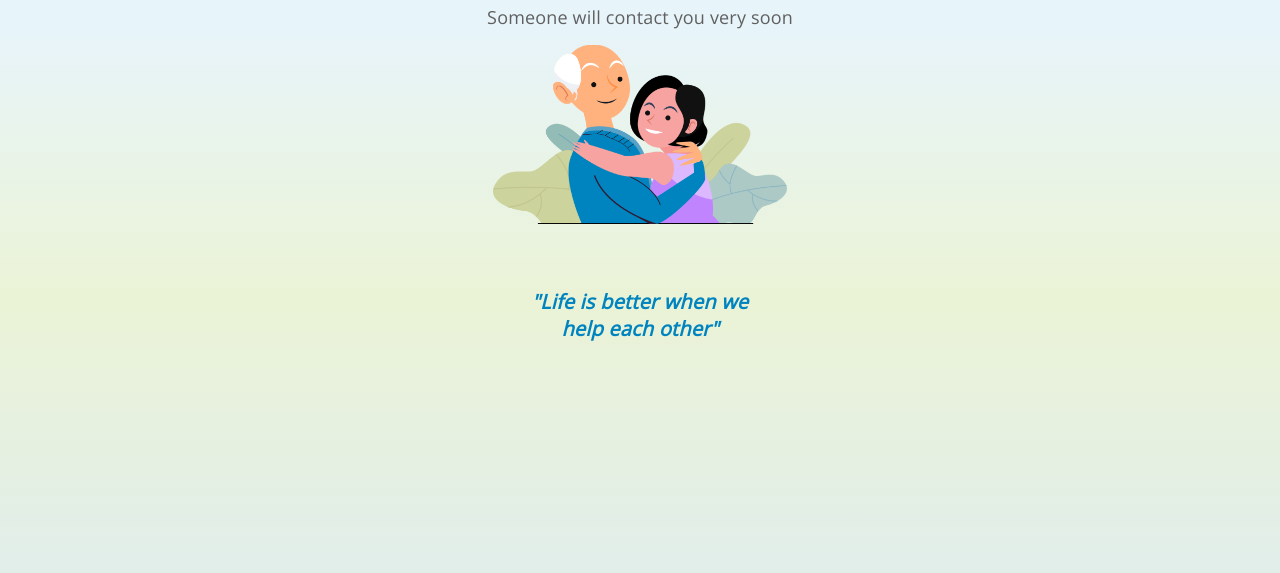
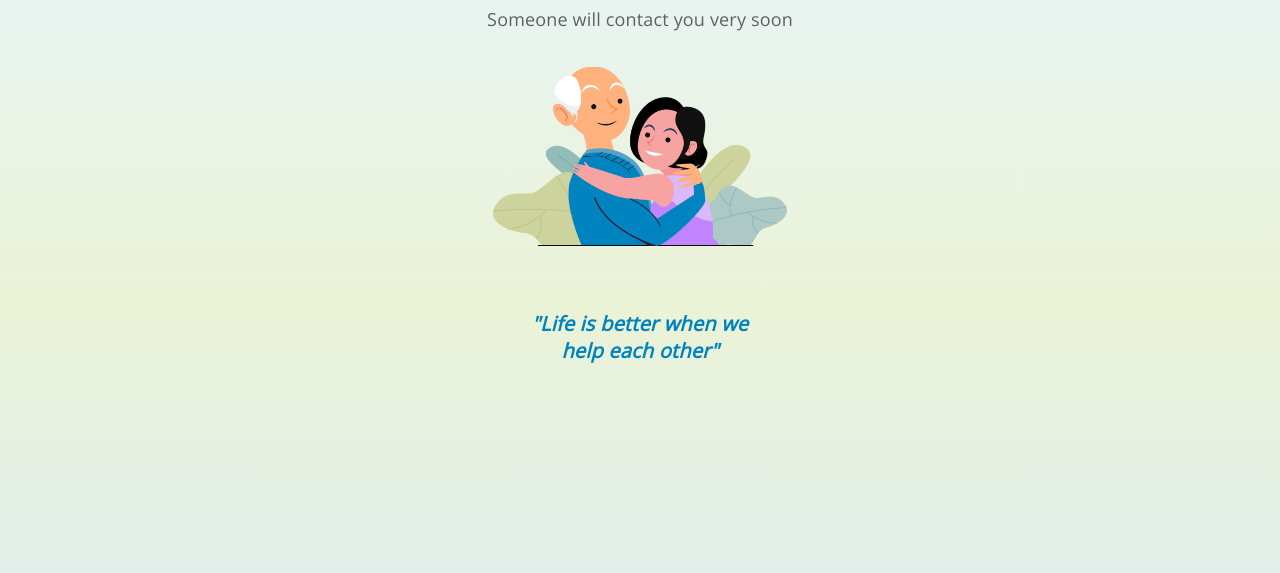
Before and after one commit to haidertoqeer/calmtagMobile, a plain HTML site: page thanks.html in a window 1280 px wide. Shown: the part 99-672 px from the top of the page. Drawn offline with nearby package versions, Linux system fonts and the light colour scheme.

Commit message:
feedback

```diff
--- a/assets/css/style.css
+++ b/assets/css/style.css
@@ -1,8 +1,11 @@
 body{
-    background: transparent url(../images/BG.svg) 100% 100% repeat padding-box;
+/*    background: transparent url(../images/BG.svg) 100% 100% repeat padding-box;*/
+/*    background: url(../images/BG.svg);*/
     height: 100vh;
     width: 100vw;
     overflow: hidden;
+    background: rgb(231,244,250);
+    background: linear-gradient(180deg, rgba(231,244,250,1) 0%, rgba(235,243,214,1) 50%, rgba(220,235,243,1) 100%);
 }
 .content{
 /*	background: #E7F4FA;*/
@@ -35,7 +38,11 @@ body{
     font: normal normal normal 18px/24px Open Sans;
     letter-spacing: 0.17px;
     color: #606060;
-    opacity: 1
+    opacity: 1;
+    max-width: 334px;
+    margin: auto;
+    margin-bottom: 20px;
+    margin-top: 10px;
 }
 .cst-h4{
 	color: #606060;
@@ -113,7 +120,7 @@ select {
 	height: 20px;
 	margin-left: 40px;
 	position: absolute;
-	    right: 55px;
+	    right: 50px;
     top: 0px;
     height: 49px;
 }
--- a/thanks.html
+++ b/thanks.html
@@ -33,7 +33,7 @@
 						<div class="col-lg-12 text-center">
 							<h3 class="cst-h3"> Thank You Very Much </h3>
 							<p class="cst-p"> Someone will contact you very soon </p>
-							<img src="assets/images/image.png" alt="Main img" class="img-fluid max-70">
+							<img src="assets/images/image.png" alt="Main img" class="img-fluid max-70 mt-3">
 							<h3 class="ht_cst-5"> "Life is better when we help each other"</h3>
 						</div>
 					</div>
```
Also changed, not shown: index.html (+2 -1 lines).
